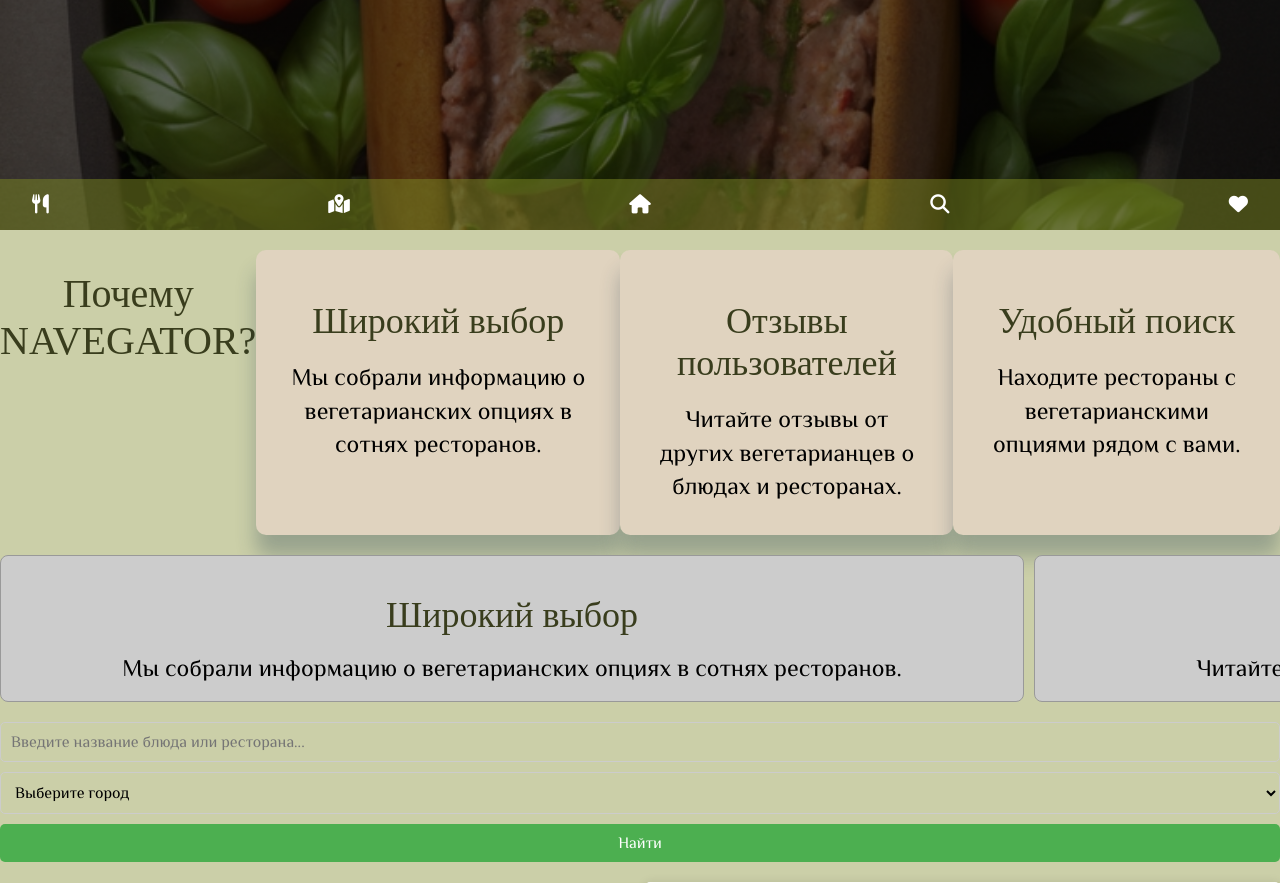
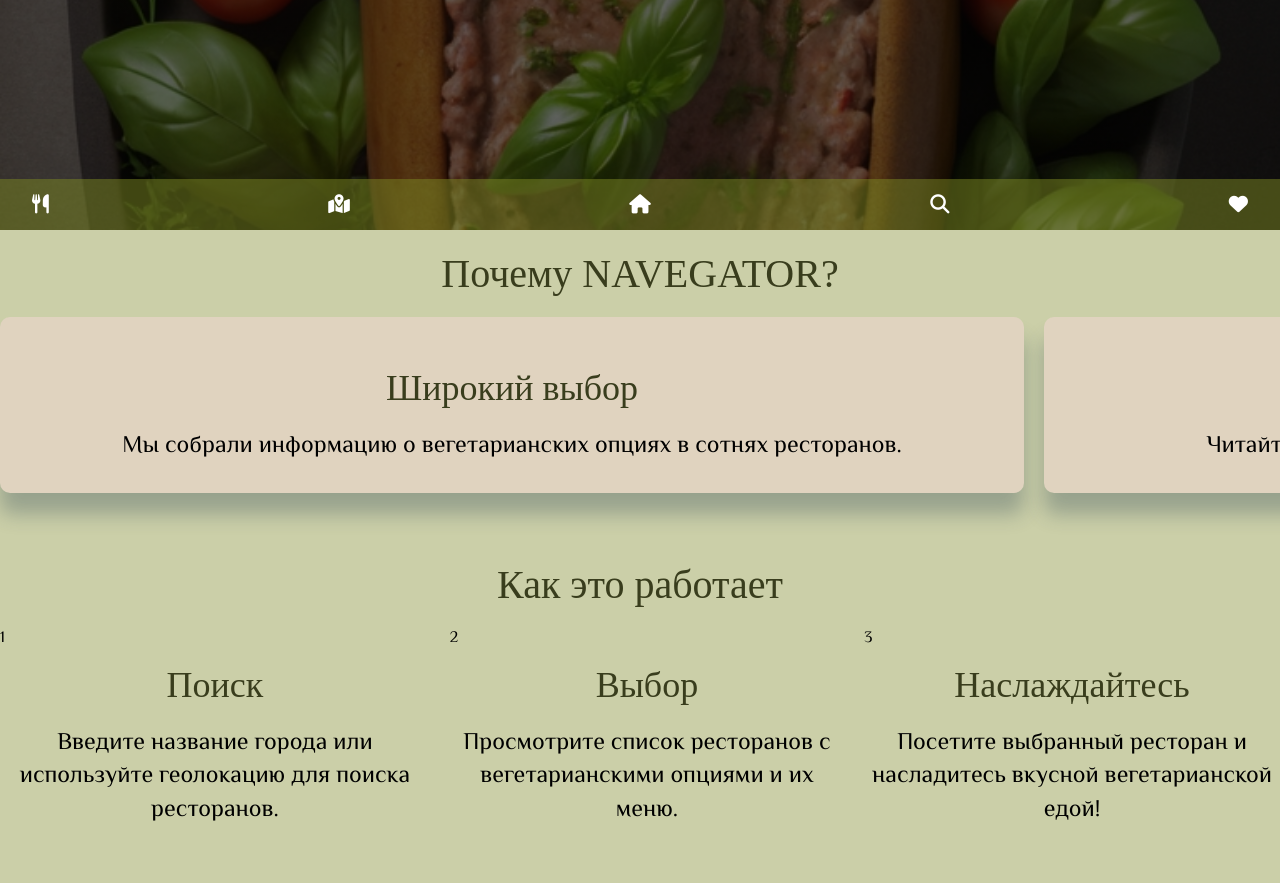
Before and after one commit to DenSerKo/Navegator, a Django app: page / in a window 1280 px wide. Shown: the part 570-1453 px from the top of the page. After the commit the page ends 1391 px from the top, so only its background shows below. Run offline with Django 5.2, Linux system fonts and the light colour scheme; some libraries are stand-ins or nearby versions; some web fonts are replaced.

Commit message:
slider section

```diff
--- a/core/static/core/style.css
+++ b/core/static/core/style.css
@@ -136,7 +136,6 @@
 .container {
 	display: grid;
 	grid-template-columns: 1fr;
-	grid-gap: 20px;
 }
 
 header, main, footer {
@@ -157,7 +156,6 @@
 }
 
 .logo {
-	font-size: 1rem;
 	grid-area: logo;
 	justify-self: center;
 }
@@ -169,7 +167,7 @@
 	justify-self: left;
 }
 
-#profile {
+.profile {
 	cursor: pointer;
 	grid-area: profile;
 	justify-self: right;
@@ -235,11 +233,25 @@
 	/*margin-top: 3em;*/
 }
 
-.advantages {
-	display: flex;
+.slider {
+	overflow: hidden;
 }
 
-.advantage {
+.carousel {
+	overflow: hidden; /* Скрывает элементы за пределами области */
+	width: 100%; /* Ширина карусели */
+}
+
+.carousel-track {
+	display: flex; /* Горизонтальное размещение элементов */
+	gap: 20px; /* Расстояние между элементами */
+	transition: transform 0.3s ease-in-out; /* Анимация сдвига */
+	position: relative; /* Для ограничений движения */
+	padding-bottom: 3em;
+}
+
+.advantages .carousel-item {
+	flex: 0 0 80%;
 	background: #E0D3BF;
 	padding: 2em;
 	border-radius: 10px;
@@ -248,45 +260,12 @@
 	box-shadow: 0px 21px 20px 0px rgba(34, 60, 80, 0.3);
 }
 
-.advantage p {
+.carousel-item p {
 	font-size: 1.5rem;
 	color: black;
 	line-height: 1.4;
 	text-align: center;
 }
-
-
-.carousel {
-  overflow: hidden; /* Скрывает элементы за пределами области */
-  width: 100%; /* Ширина карусели */
-}
-
-.carousel-track {
-  display: flex; /* Горизонтальное размещение элементов */
-  gap: 10px; /* Расстояние между элементами */
-  transition: transform 0.3s ease-in-out; /* Анимация сдвига */
-  position: relative; /* Для ограничений движения */
-}
-
-.carousel-item {
-  flex: 0 0 80%; /* Ширина элемента (например, 80%) */
-  background: #ccc;
-  border: 1px solid #999;
-  border-radius: 8px;
-  text-align: center;
-  font-size: 24px;
-  padding: 20px;
-  box-sizing: border-box;
-}
-
-/* Адаптивность для маленьких экранов */
-@media (max-width: 768px) {
-  .carousel-item {
-    flex: 0 0 100%; /* На маленьких экранах элементы занимают 100% ширины */
-  }
-}
-
-
 
 /* Стили для поисковой формы */
 .search-bar {
--- a/core/templates/core/index.html
+++ b/core/templates/core/index.html
@@ -5,7 +5,6 @@
     <meta charset="UTF-8">
     <meta name="viewport" content="width=device-width, initial-scale=1.0">
     <link rel="stylesheet" href="{% static 'core/style.css' %}">
-    <script src="https://code.jquery.com/jquery-3.7.1.min.js" integrity="sha256-/JqT3SQfawRcv/BIHPThkBvs0OEvtFFmqPF/lYI/Cxo=" crossorigin="anonymous"></script>
     <title>VegFinder — Поиск вегетарианских блюд</title>
 </head>
 <body>
@@ -25,7 +24,7 @@
         <div class="logo">
             <img src="{% static 'core/img/logo.svg' %}" alt="NAVEGATOR">
         </div>
-        <div id="profile"><i class="fa-solid fa-user"></i></div>
+        <div class="profile"><i class="fa-solid fa-user"></i></div>
     </header>
 
     <!-- Основной контент -->
@@ -38,22 +37,8 @@
             <button class="search-button">Начать поиск</button>
         </div>
         <!-- Advantages -->
-        <section class="advantages">
+        <section class="slider advantages">
             <h2>Почему NAVEGATOR?</h2>
-            <div class="advantage">
-                <h3>Широкий выбор</h3>
-                <p>Мы собрали информацию о вегетарианских опциях в сотнях ресторанов.</p>
-            </div>
-            <div class="advantage">
-                <h3>Отзывы пользователей</h3>
-                <p>Читайте отзывы от других вегетарианцев о блюдах и ресторанах.</p>
-            </div>
-            <div class="advantage">
-                <h3>Удобный поиск</h3>
-                <p>Находите рестораны с вегетарианскими опциями рядом с вами.</p>
-            </div>
-        </section>
-
             <div class="carousel">
                 <div class="carousel-track">
                     <div class="carousel-item">
@@ -70,55 +55,30 @@
                     </div>
                 </div>
             </div>
-
-        <!-- Поисковая форма -->
-        <section class="search-section">
-            <form class="search-bar">
-                <input type="text" placeholder="Введите название блюда или ресторана...">
-                <select>
-                    <option value="">Выберите город</option>
-                    <option value="moscow">Москва</option>
-                    <option value="spb">Санкт-Петербург</option>
-                    <!-- Другие города -->
-                </select>
-                <button type="submit">Найти</button>
-            </form>
         </section>
 
-        <!-- Популярные категории блюд -->
-        <section class="popular-categories">
-            <h2>Популярные категории</h2>
-            <div class="category-item">
-                <img src="https://loremflickr.com/320/240/salad,vegan/all" alt="Салаты">
-                <h3>Салаты</h3>
+        <section class="slider steps">
+            <h2>Как это работает</h2>
+            <div class="carousel">
+                <div class="carousel-track">
+                    <div class="carousel-item">
+                        <div class="number">1</div>
+                        <h3>Поиск</h3>
+                        <p>Введите название города или используйте геолокацию для поиска ресторанов.</p>
                     </div>
-            <div class="category-item">
-                <img src="https://loremflickr.com/320/240/main-course,vegan/all" alt="Основные блюда">
-                <h3>Основные блюда</h3>
+                    <div class="carousel-item">
+                        <div class="number">2</div>
+                        <h3>Выбор</h3>
+                        <p>Просмотрите список ресторанов с вегетарианскими опциями и их меню.</p>
                     </div>
-            <div class="category-item">
-                <img src="https://loremflickr.com/320/240/desserts,vegan/all" alt="Десерты">
-                <h3>Десерты</h3>
+                    <div class="carousel-item">
+                        <div class="number">3</div>
+                        <h3>Наслаждайтесь</h3>
+                        <p>Посетите выбранный ресторан и насладитесь вкусной вегетарианской едой!</p>
                     </div>
-            <div class="category-item">
-                <img src="https://loremflickr.com/320/240/drinks,glass/all" alt="Напитки">
-                <h3>Напитки</h3>
+                </div>
             </div>
         </section>
-
-        <!-- Популярные рестораны -->
-        <section class="popular-restaurants">
-            <h2>Популярные рестораны</h2>
-            <div class="restaurant-item">
-                <img src="https://loremflickr.com/320/240/restaurant1" alt="Ресторан 1">
-                <h3>Ресторан VegLife</h3>
-            </div>
-            <div class="restaurant-item">
-                <img src="https://loremflickr.com/320/240/restaurant2" alt="Ресторан 2">
-                <h3>Green Gourmet</h3>
-            </div>
-        </section>
-    </main>
 
         <!-- Нижнее меню -->
         <div id="bottom-menu">
@@ -130,14 +90,10 @@
                 <li><i class="fa-solid fa-heart"></i></li>
             </ul>
         </div>
-
-    <!-- Подвал сайта -->
-    <footer>
-        <p>&copy; 2024 VegFinder. Все права защищены.</p>
-        <p><a href="/about/">О нас</a> | <a href="/contact/">Контакты</a> | <a href="/terms/">Условия использования</a> | <a href="/privacy/">Политика конфиденциальности</a></p>
-    </footer>
-
-    <script>
+    </main>
+    <script src="https://code.jquery.com/jquery-3.7.1.min.js" integrity="sha256-/JqT3SQfawRcv/BIHPThkBvs0OEvtFFmqPF/lYI/Cxo=" crossorigin="anonymous"></script>
+    <script src="https://kit.fontawesome.com/575d32bfa4.js" crossorigin="anonymous"></script>
+    <script type="text/javascript">
         $(document).ready(function() {
             let menuToggle = $('#menu-toggle');
             let menu = $('#menu');
@@ -149,10 +105,13 @@
                     menu.addClass('active');
                 }
             });
-        })
+        });
+    </script>
+    <script type="text/javascript">
         $(document).ready(function () {
             const $carouselTrack = $('.carousel-track');
             const $carouselItems = $('.carousel-item');
+            console.log($carouselItems);
             let startX = 0; // Начальная позиция касания
             let currentTranslate = 0; // Текущее смещение
             let maxTranslate = 0; // Лимит сдвига влево
@@ -166,6 +125,7 @@
 
             // Обработчики событий
             $carouselTrack.on('touchstart', function (e) {
+                console.log('Hello');
                 isDragging = true;
                 startX = e.originalEvent.touches[0].clientX;
             });
@@ -188,8 +148,6 @@
             isDragging = false;
             });
         });
-
     </script>
-    <script src="https://kit.fontawesome.com/575d32bfa4.js" crossorigin="anonymous"></script>
 </body>
 </html>
```
Lines whose indentation alone changed are shown as unchanged.
